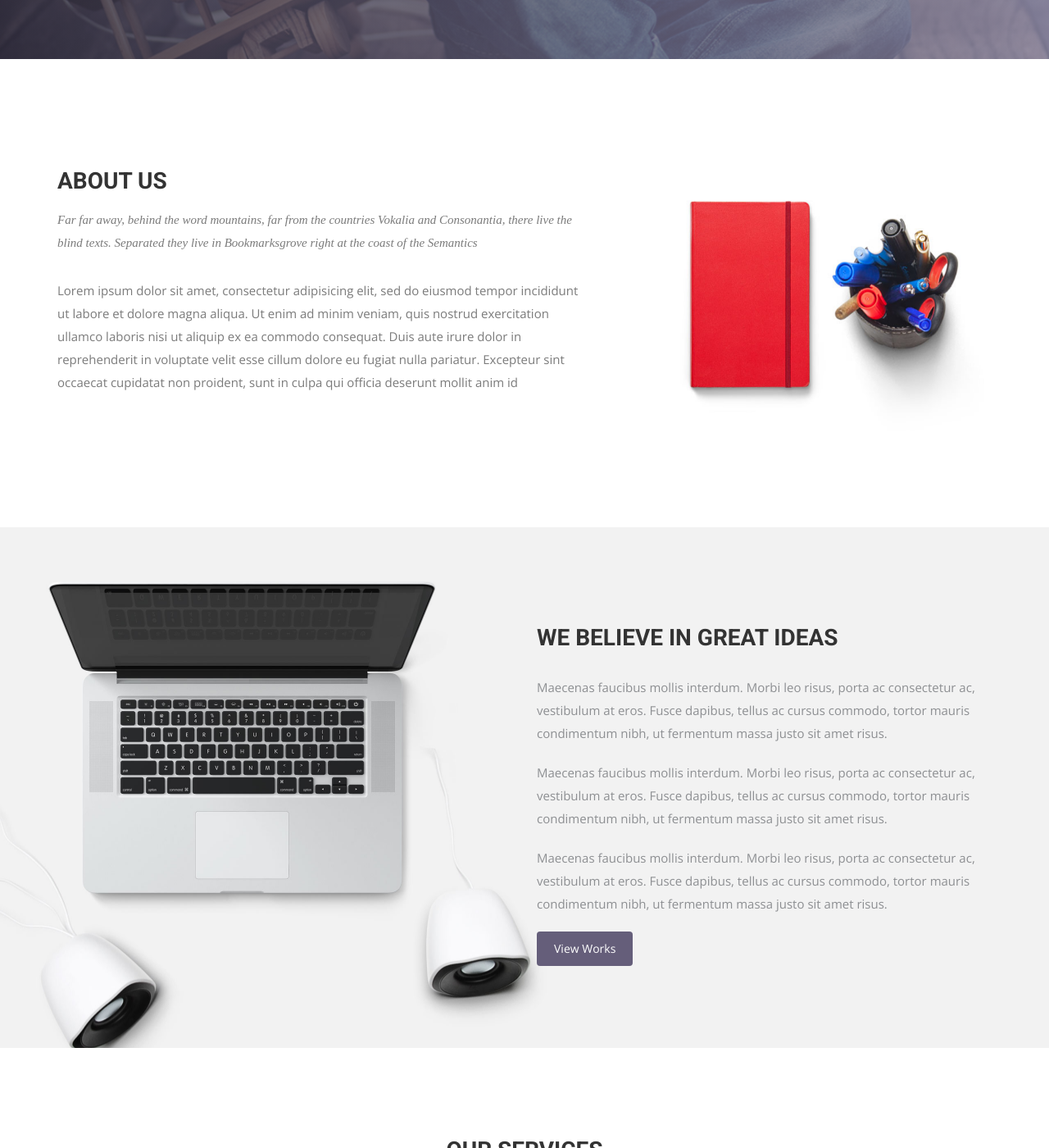
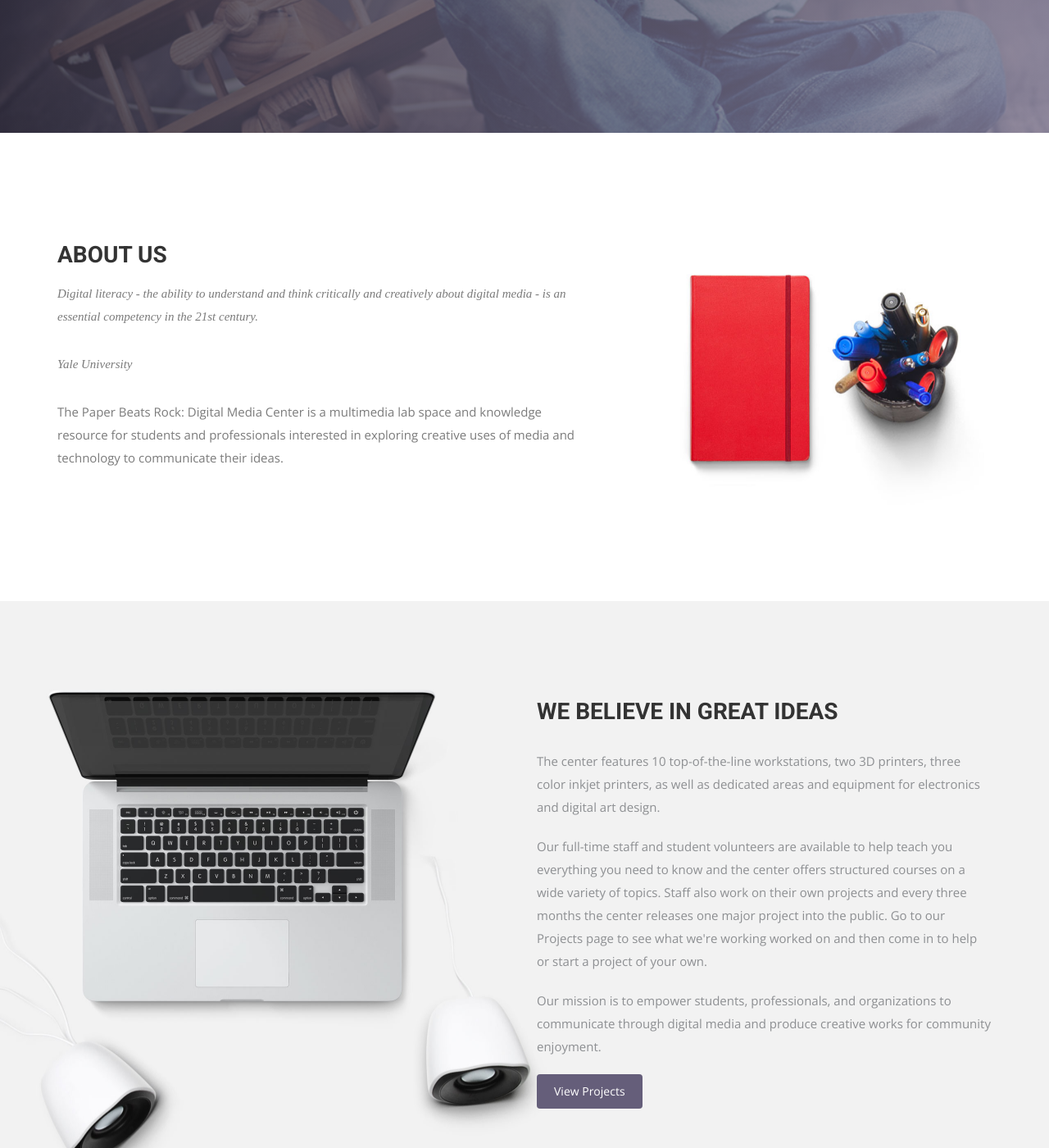
Before and after one commit to tmoss4/pbr, a Jekyll site: the page built from index.html, in a window 1280 px wide and 1400 px high, scrolled down 783 px. Shown: the whole window at 82% size. Built offline with Jekyll 4.4.1, drawn with Linux system fonts in a browser that asks for light colours; nearby versions of some CDN libraries; some web fonts are replaced; some of the changed text lies outside the part shown.

Commit message:
text updates

```diff
--- a/_includes/footer.html
+++ b/_includes/footer.html
@@ -7,12 +7,10 @@
           <ul>
             <li><a href="#">About Us</a></li>
             <li><a href="{{ site.baseurl }}/contact">Contact us</a></li>
-            <li><a href="#">How it works</a></li>
-            <li><a href="{{ site.baseurl }}/blog">Blog</a></li>
-            <li><a href="#">Terms</a></li>
+            <li><a href="#">Pricing</a></li>
           </ul>
         </div>
-        <p>Copyright &copy; Design &amp; Developed by <a href="http://www.themefisher.com">Themefisher</a>. All rights reserved.</p>
+        <p>Theme Copyright &copy; Design &amp; Developed by <a href="http://www.themefisher.com">Themefisher</a>. All rights reserved.</p>
       </div>
     </div>
   </div>
--- a/index.html
+++ b/index.html
@@ -10,8 +10,9 @@ permalink: /
     <div class="row">
       <div class="col-md-10 col-md-offset-2">
         <div class="block">
-          <h1 class="animated fadeInUp">A DIGITAL MARKETING &#38; <br> DESIGN AGENCY</h1>
-          <p class="animated fadeInUp">We love the Web and the work we do.We work closely with our </br> clients to deliver the best possible solutions for their needs</p>
+          <h1 class="animated fadeInUp">Paper Beats Rock: Digital Media Center</h1>
+          <p class="animated fadeInUp">Creating animations &#38; websites. Programming and 3D printing.Electronics and game design.</p>
+          <p class="animated fadeInUp">We live in the 21st century, shouldn't you have the training and tools to go with it?</p>
         </div>
       </div>
     </div>
@@ -24,10 +25,11 @@ permalink: /
       <div class="col-md-7 col-sm-12">
         <div class="block">
           <div class="section-title">
-            <h2>About Us</h2>
-            <p>Far far away, behind the word mountains, far from the countries Vokalia and Consonantia, there live the blind texts. Separated they live in Bookmarksgrove right at the coast of the Semantics</p>
+            <h2>About US</h2>
+            <p>Digital literacy - the ability to understand and think critically and creatively about digital media - is an essential competency in the 21st century.</p>
+            <p>Yale University</p>
           </div>
-          <p>Lorem ipsum dolor sit amet, consectetur adipisicing elit, sed do eiusmod tempor incididunt ut labore et dolore magna aliqua. Ut enim ad minim veniam, quis nostrud exercitation ullamco laboris nisi ut aliquip ex ea commodo consequat. Duis aute irure dolor in reprehenderit in voluptate velit esse cillum dolore eu fugiat nulla pariatur. Excepteur sint occaecat cupidatat non proident, sunt in culpa qui officia deserunt mollit anim id </p>
+          <p>The Paper Beats Rock: Digital Media Center is a multimedia lab space and knowledge resource for students and professionals interested in exploring creative uses of media and technology to communicate their ideas.</p>
         </div>
       </div><!-- .col-md-7 close -->
       <div class="col-md-5 col-sm-12">
@@ -44,10 +46,10 @@ permalink: /
   <div class="row">
     <div class="col-md-6 col-md-offset-6">
       <h2>WE BELIEVE IN GREAT IDEAS</h2>
-      <p>Maecenas faucibus mollis interdum. Morbi leo risus, porta ac consectetur ac, vestibulum at eros. Fusce dapibus, tellus ac cursus commodo, tortor mauris condimentum nibh, ut fermentum massa justo sit amet risus.</p>
-      <p>Maecenas faucibus mollis interdum. Morbi leo risus, porta ac consectetur ac, vestibulum at eros. Fusce dapibus, tellus ac cursus commodo, tortor mauris condimentum nibh, ut fermentum massa justo sit amet risus.</p>
-      <p>Maecenas faucibus mollis interdum. Morbi leo risus, porta ac consectetur ac, vestibulum at eros. Fusce dapibus, tellus ac cursus commodo, tortor mauris condimentum nibh, ut fermentum massa justo sit amet risus.</p>
-      <a href="#" class="btn btn-view-works">View Works</a>
+      <p>The center features 10 top-of-the-line workstations, two 3D printers, three color inkjet printers, as well as dedicated areas and equipment for electronics and digital art design.</p>
+      <p>Our full-time staff and student volunteers are available to help teach you everything you need to know and the center offers structured courses on a wide variety of topics. Staff also work on their own projects and every three months the center releases one major project into the public. Go to our Projects page to see what we're working worked on and then come in to help or start a project of your own. </p>
+      <p>Our mission is to empower students, professionals, and organizations to communicate through digital media and produce creative works for community enjoyment.</p>
+      <a href="#" class="btn btn-view-works">View Projects</a>
     </div>
   </div>
 </div>
@@ -58,50 +60,50 @@ permalink: /
   <div class="container">
     <div class="row">
       <div class="section-title">
-        <h2>Our Services</h2>
-        <p>Far far away, behind the word mountains, far from the countries Vokalia and Consonantia, there live the blind texts. Separated they live in Bookmarksgrove right at the coast of the Semantics</p>
+        <h2>Current or Upcoming Services</h2>
+        <p>The Paper Beats Rock: Digital Media Center is still young and growing but we hope to add a variety of services as we expand.</p>
       </div>
     </div>
     <div class="row ">
       <div class="col-sm-6 col-md-3">
         <div class="service-item">
           <i class="icon ion-coffee"></i>
-          <h4>Branding</h4>
-          <p>Lorem ipsum dolor sit amet, consectetur adipisicing elit, sed do eiusmod tempor incididunt ut </p>
+          <h4>Workstations</h4>
+          <p>These computers come loaded with all the software we teach and won't slow down</p>
         </div>
       </div>
       <div class="col-sm-6 col-md-3">
         <div class="service-item">
           <i class="ion-compass"></i>
           <h4>Web Design</h4>
-          <p>Lorem ipsum dolor sit amet, consectetur adipisicing elit, sed do eiusmod tempor incididunt ut </p>
+          <p>From 5 minutes to 5 weeks, we can teach you everything you need to know about building simple or complex websites</p>
         </div>
       </div>
       <div class="col-sm-6 col-md-3">
         <div class="service-item">
           <i class="ion-image"></i>
-          <h4>App Design</h4>
-          <p>Lorem ipsum dolor sit amet, consectetur adipisicing elit, sed do eiusmod tempor incididunt ut </p>
+          <h4>Electronics</h4>
+          <p>There are tons of uses for small scale electronics, we'll teach you the basics</p>
         </div>
       </div>
       <div class="col-sm-6 col-md-3">
         <div class="service-item">
           <i class="ion-bug"></i>
-          <h4>Start Up</h4>
+          <h4>3D Printing</h4>
           <p>Lorem ipsum dolor sit amet, consectetur adipisicing elit, sed do eiusmod tempor incididunt ut </p>
         </div>
       </div>
       <div class="col-sm-6 col-md-3">
         <div class="service-item">
           <i class="ion-headphone"></i>
-          <h4>Logo Design</h4>
+          <h4>Digital Animation</h4>
           <p>Lorem ipsum dolor sit amet, consectetur adipisicing elit, sed do eiusmod tempor incididunt ut </p>
         </div>
       </div>
       <div class="col-sm-6 col-md-3">
         <div class="service-item">
           <i class="ion-leaf"></i>
-          <h4>Development</h4>
+          <h4>Audio and Video Recording</h4>
           <p>Lorem ipsum dolor sit amet, consectetur adipisicing elit, sed do eiusmod tempor incididunt ut </p>
         </div>
       </div>
@@ -142,7 +144,7 @@ permalink: /
     <div class="row">
       <div class="section-title text-center">
         <h2>Fun Facts About Us</h2>
-        <p>Far far away, behind the word mountains, far from the countries Vokalia and Consonantia, there live the blind texts. Separated they live in Bookmarksgrove right at the coast of the Semantics</p>
+        <p>Need more info about the center? Check out how we're doing and what people are saying!</p>
       </div>
     </div>
     <div class="row">
```
Also changed, not shown: other parts of index.html (+4 -4 lines), contact.html (+2 -41 lines).
